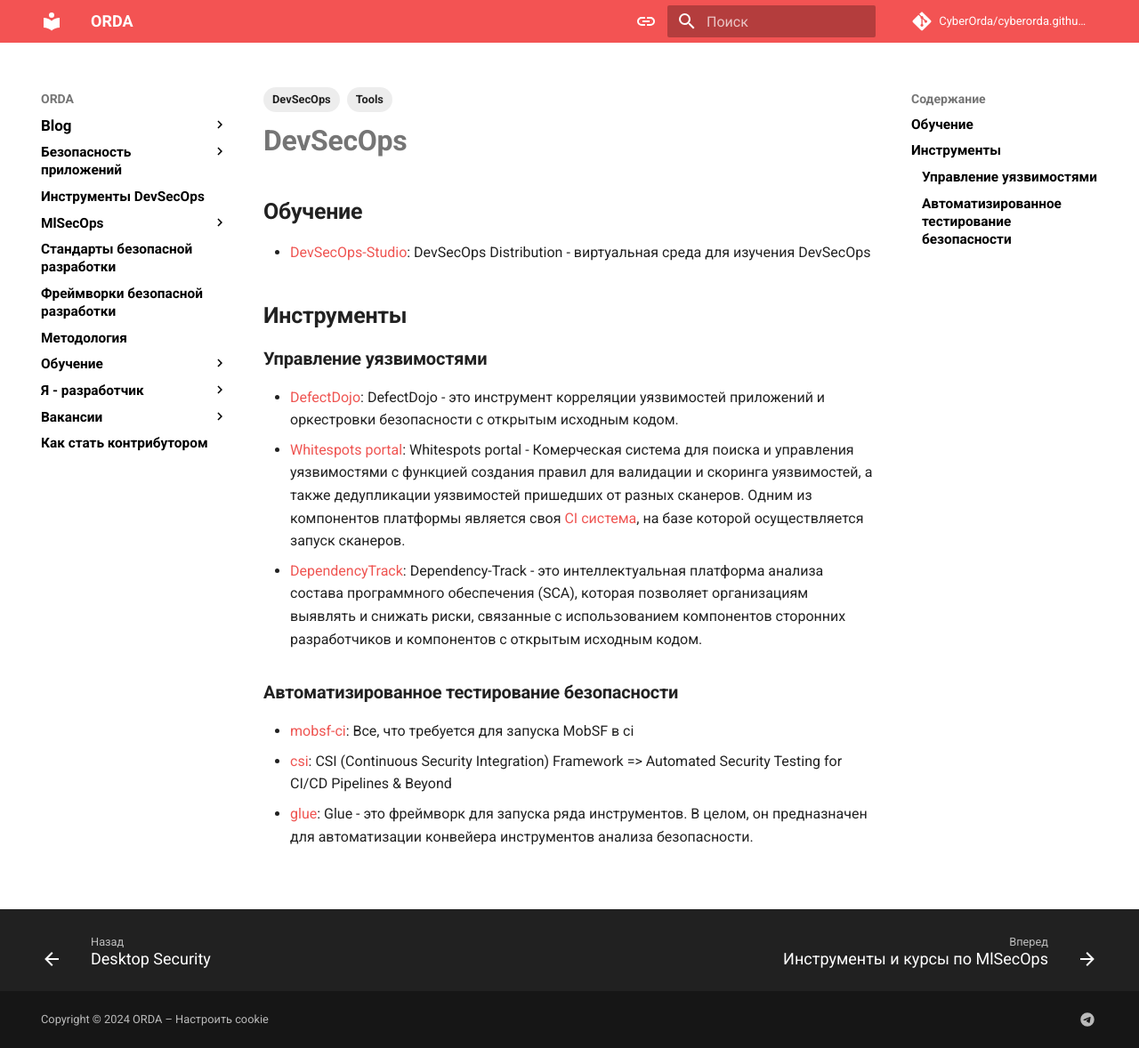
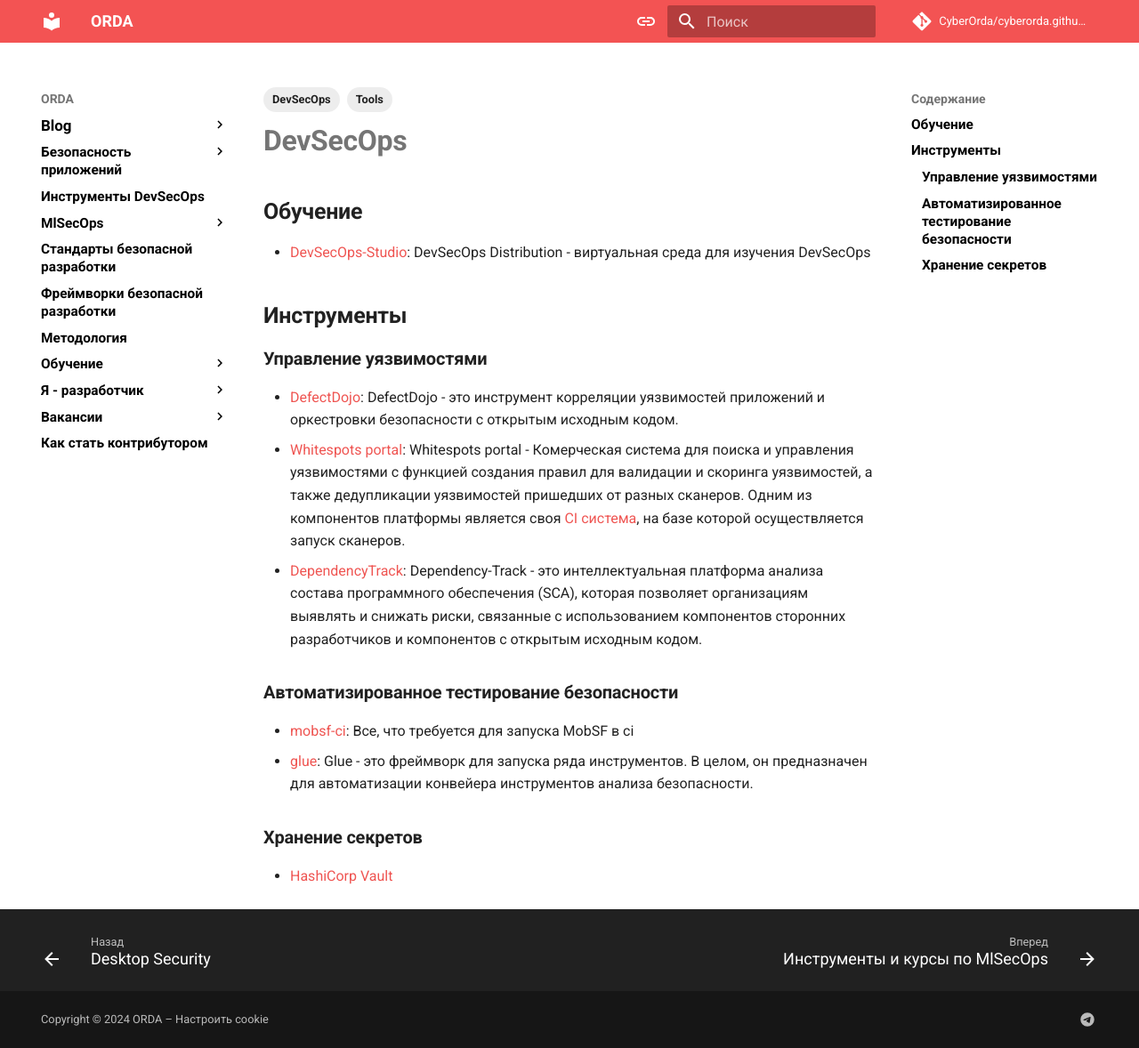
Before and after one commit to CyberOrda/cyberorda.github.io, an MkDocs documentation site: the page built from docs/DevSecOps.md, in a window 1280 px wide and 1178 px high. Shown: the whole window at 89% size. Built offline with MkDocs 1.6.1 and Material for MkDocs 9.7.7, drawn with Linux system fonts in a browser that asks for light colours; comment, search, counter and statistics services are not loaded.

Commit message:
Supplementary DevSecOps.md
Удалил не рабочую ссылку, добавил vault

```diff
--- a/docs/DevSecOps.md
+++ b/docs/DevSecOps.md
@@ -23,5 +23,8 @@
 ### **Автоматизированное тестирование безопасности**
 
 - [mobsf-ci](https://github.com/Soluto/mobsf-ci): Все, что требуется для запуска MobSF в ci
-- [csi](https://github.com/ninp0/csi): CSI (Continuous Security Integration) Framework => Automated Security Testing for CI/CD Pipelines & Beyond
 - [glue](https://github.com/OWASP/glue): Glue - это фреймворк для запуска ряда инструментов. В целом, он предназначен для автоматизации конвейера инструментов анализа безопасности.
+
+### **Хранениe секретов**
+
+- [HashiCorp Vault](https://github.com/hashicorp/vault)
```
